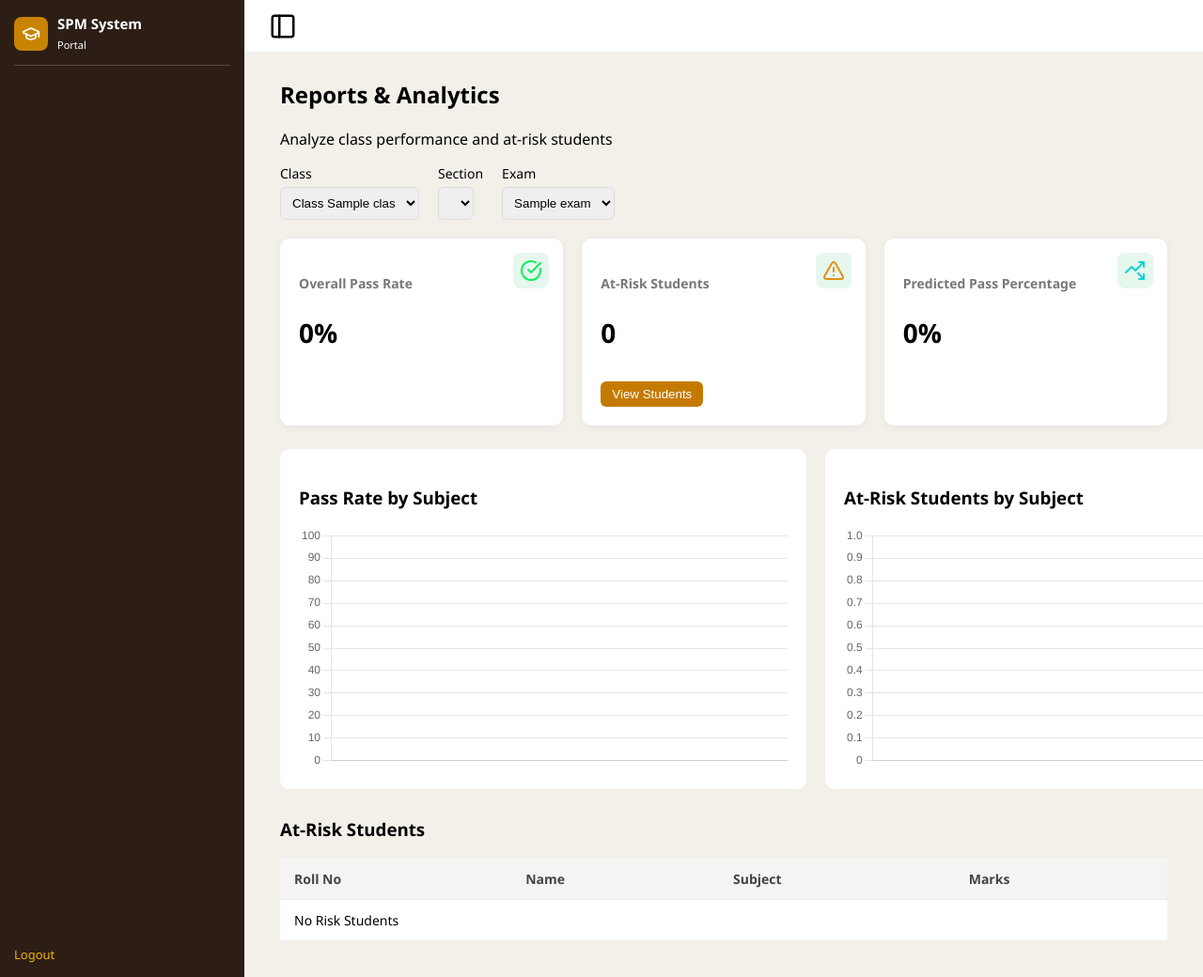
After one commit to rmy-b/project-school, a Django app: page /adminpanel/reports/ in a window 1280 px wide. The commit adds this page. Shown: the whole page at 94% size. Run offline with Django 5.2, Linux system fonts and the light colour scheme; tables that the repository leaves empty hold one stand-in row (values such as "Sample post"); lists and menus that the app fills with data are empty; parts of the project's set-up code (start-up, migrations or seed data) failed here and were passed over.

Commit message:
completed the Reports Screen

```diff
--- /dev/null
+++ b/adminpanel/static/adminpanel/css/reports.css
@@ -0,0 +1,119 @@
+.reports-container{
+padding:8px;
+}
+
+.class-filter{
+display:flex;
+gap:20px;
+margin-bottom:20px;
+}
+
+.filter-group label{
+display:block;
+font-size:14px;
+margin-bottom:5px;
+}
+
+.filter-group select{
+padding:8px;
+border:1px solid #ddd;
+border-radius:6px;
+}
+
+
+.report-cards{
+display:flex;
+gap:20px;
+margin-bottom:25px;
+}
+
+.report-card{
+flex:1;
+position: relative;
+background:white;
+padding:20px;
+border-radius:10px;
+box-shadow:0 2px 8px rgba(0,0,0,0.05);
+
+}
+
+.view-btn{
+margin-top:10px;
+padding:6px 12px;
+border:none;
+background:#c47a00;
+color:white;
+border-radius:6px;
+cursor:pointer;
+}
+
+
+.graph-section{
+display:flex;
+gap:20px;
+margin-bottom:30px;
+}
+
+.graph-card{
+flex:1;
+background:white;
+padding:20px;
+border-radius:10px;
+}
+
+.graph-card canvas{
+    height:260px !important;
+    max-height:260px;
+}
+
+.risk-table{
+    width:100%;
+    border-collapse: collapse;
+    margin-top:10px;
+    background:#fff;
+}
+
+.risk-table thead{
+    background:#f4f4f4;
+}
+
+.risk-table th,
+.risk-table td{
+    padding:12px 15px;
+    text-align:left;
+    font-size:14px;
+    border-bottom:1px solid #eee;
+}
+
+.risk-table th{
+    font-weight:600;
+    color:#444;
+}
+
+.risk-table tbody tr:hover{
+    background:#fafafa;
+}
+
+
+.report-card h4{
+    font-size:14px;
+    color:#777;
+    margin-bottom:5px;
+}
+
+.report-card h2{
+    font-size:28px;
+    font-weight:600;
+}
+
+.card-icon{
+    position:absolute;
+    top:15px;
+    right:15px;
+    width:38px;
+    height:38px;
+    display:flex;
+    align-items:center;
+    justify-content:center;
+    border-radius:8px;
+}
--- /dev/null
+++ b/adminpanel/static/adminpanel/js/reports.js
@@ -0,0 +1,128 @@
+// Scroll to risk students table
+document.querySelector(".view-btn").onclick = function () {
+    document.getElementById("riskTable").scrollIntoView({
+        behavior: "smooth"
+    });
+};
+
+
+
+// -----------------------------
+// Pass Rate Chart
+// -----------------------------
+
+const passLabels = passChartData.map(item => item.subject);
+const passValues = passChartData.map(item => item.pass_rate);
+
+new Chart(document.getElementById("passChart"), {
+
+type: "bar",
+
+data: {
+
+labels: passLabels,
+
+datasets: [{
+label: "Pass Rate %",
+data: passValues,
+backgroundColor: "#c47a00",
+hoverBackgroundColor:"#e39500",
+borderRadius:4
+}]
+
+},
+
+options: {
+
+responsive:true,
+maintainAspectRatio:false,
+
+animation:{
+duration:1200,
+easing:'easeOutQuart'
+},
+
+plugins:{
+legend:{display:false},
+
+tooltip:{
+backgroundColor:"#333",
+titleColor:"#fff",
+bodyColor:"#fff",
+padding:10,
+cornerRadius:6,
+callbacks:{
+label:function(context){
+return context.parsed.y + "% pass rate";
+}
+}
+}
+
+},
+
+scales:{
+y:{
+beginAtZero:true,
+max:100
+}
+}
+
+}
+
+});
+// -----------------------------
+// Risk Students Chart
+// -----------------------------
+
+const riskLabels = riskChartData.map(item => item.subject);
+const riskValues = riskChartData.map(item => item.risk);
+new Chart(document.getElementById("riskChart"), {
+
+
+type:'line',
+options:{
+indexAxis:'x'
+},
+
+data:{
+
+labels:riskLabels,
+
+datasets:[{
+
+label:"At Risk Students",
+data:riskValues,
+
+backgroundColor:"#c47a00",
+hoverBackgroundColor:"#c47a00",
+borderRadius:4
+
+}]
+
+},
+
+options:{
+responsive:true,
+maintainAspectRatio:false,
+
+animation:{
+duration:1200,
+easing:'easeOutQuart'
+},
+
+plugins:{
+legend:{display:false},
+
+tooltip:{
+callbacks:{
+label:function(context){
+return context.parsed.y + " students at risk";
+}
+}
+}
+
+}
+
+}
+
+});
--- /dev/null
+++ b/adminpanel/templates/adminpanel/reports.html
@@ -0,0 +1,156 @@
+{% extends "student/layout.html" %}
+{% load static %}
+
+{% block student_content %}
+
+<link rel="stylesheet" href="{% static 'adminpanel/css/reports.css' %}">
+<script src="https://cdn.jsdelivr.net/npm/chart.js"></script>
+
+<div class="reports-container">
+
+<h2>Reports & Analytics</h2>
+<p class="page-desc">Analyze class performance and at-risk students</p>
+
+<form method="GET" class="class-filter">
+
+<div class="filter-group">
+<label>Class</label>
+<select name="class" onchange="this.form.submit()">
+{% for c in classes %}
+<option value="{{ c.id }}"
+{% if selected_class.id == c.id %}selected{% endif %}>
+Class {{ c.class_name }}
+</option>
+{% endfor %}
+</select>
+</div>
+
+<div class="filter-group">
+<label>Section</label>
+<select name="section" onchange="this.form.submit()">
+{% for s in sections %}
+<option value="{{ s.id }}"
+{% if selected_section.id == s.id %}selected{% endif %}>
+Section {{ s.section_name }}
+</option>
+{% endfor %}
+</select>
+</div>
+
+<div class="filter-group">
+<label>Exam</label>
+<select name="exam" onchange="this.form.submit()">
+{% for e in exams %}
+<option value="{{ e.id }}"
+{% if selected_exam.id == e.id %}selected{% endif %}>
+{{ e.exam_name }}
+</option>
+{% endfor %}
+</select>
+</div>
+
+</form>
+
+<!-- Cards -->
+
+<div class="report-cards">
+
+<div class="report-card">
+<h4>Overall Pass Rate</h4>
+<h2>{{ overall_pass_rate }}%</h2>
+<div class="card-icon" style="background:#e6f7ee;">
+   <img src="{% static  'adminpanel/icons/tick.svg' %} " >
+</div>
+</div>
+
+<div class="report-card">
+<h4>At-Risk Students</h4>
+<h2>{{ risk_count }}</h2>
+<div class="card-icon" style="background:#e6f7ee;">
+   <img src="{% static  'adminpanel/icons/triangle-alert.svg' %} " >
+   </div>
+<button class="view-btn" onclick="scrollToRisk()">View Students</button>
+</div>
+
+<div class="report-card">
+<h4>Predicted Pass Percentage</h4>
+<h2>{{predicted_pass_rate}}%</h2>
+<div class="card-icon" style="background:#e6f7ee;">
+   <img src="{% static  'adminpanel/icons/predict.svg' %} " >
+</div>
+</div>
+
+</div>
+
+
+<!-- Graphs -->
+
+<div class="graph-section">
+
+<div class="graph-card">
+<h3>Pass Rate by Subject</h3>
+<canvas id="passChart"></canvas>
+</div>
+
+<div class="graph-card">
+<h3>At-Risk Students by Subject</h3>
+<canvas id="riskChart"></canvas>
+</div>
+
+</div>
+
+
+<!-- Risk Table -->
+
+<div class="risk-table-section" id="riskTable">
+
+<h3>At-Risk Students</h3>
+
+<table class="risk-table">
+
+<thead>
+<tr>
+<th>Roll No</th>
+<th>Name</th>
+<th>Subject</th>
+<th>Marks</th>
+</tr>
+</thead>
+
+<tbody>
+
+{% for r in risk_students %}
+
+<tr>
+<td>{{ r.roll }}</td>
+<td>{{ r.name }}</td>
+<td>{{ r.subject }}</td>
+<td>{{ r.marks }}</td>
+</tr>
+
+{% empty %}
+
+<tr>
+<td colspan="4">No Risk Students</td>
+</tr>
+
+{% endfor %}
+
+</tbody>
+
+</table>
+
+</div>
+
+</div>
+
+
+<script>
+const passChartData = JSON.parse('{{ pass_chart|safe }}');
+const riskChartData = JSON.parse('{{ risk_chart|safe }}');
+</script>
+
+
+<script src="{% static 'adminpanel/js/reports.js' %}"></script>
+
+{% endblock %}
--- a/adminpanel/urls.py
+++ b/adminpanel/urls.py
@@ -1,4 +1,5 @@
 from django.urls import path
+from .views.reports_views import reports_analytics
 from .views.managefaculty_views import manage_faculty,toggle_faculty_status,update_faculty,delete_faculty
 from .views.dashboard_views import admin_dashboard
 
@@ -22,5 +23,6 @@ path("manage_faculty/", manage_faculty,name="manage_faculty"),
 path("faculty-active-status/", toggle_faculty_status, name="toggle_faculty_status"),
 path("update-faculty/" , update_faculty,name="update_faculty"),
 path("delete-faculty/" , delete_faculty,name="delete_faculty"),
+path("reports/" ,reports_analytics,name="reports_analytics"),
 
 ]
--- /dev/null
+++ b/adminpanel/views/ml_model.py
@@ -0,0 +1,38 @@
+from sklearn.linear_model import LogisticRegression
+import numpy as np
+
+def train_model(data):
+    X = []
+    y = []
+
+    for item in data:
+        X.append([
+            item['unit_avg'],
+            item['mid_avg'],
+            item['attendance']
+        ])
+        y.append(item['label'])
+
+    if len(X) == 0:
+        return None
+
+    model = LogisticRegression()
+    if len(set(y)) < 2:
+        return None  # Not enough classes to train
+    model.fit(X, y)
+
+    return model
+
+
+def predict_pass_rate(model, data):
+    if model is None or len(data) == 0:
+        return 0
+
+    predictions = model.predict(data)
+
+    total = len(predictions)
+    passed = sum(predictions)
+
+    pass_rate = (passed / total) * 100
+
+    return round(pass_rate, 2)
--- /dev/null
+++ b/adminpanel/views/reports_views.py
@@ -0,0 +1,212 @@
+from django.shortcuts import render
+from details.models import Class, Section, Subject, Student, Marks, Exam,Attendance
+from django.db.models import Avg
+from .ml_model import train_model, predict_pass_rate
+import json
+
+def reports_analytics(request):
+
+    selected_class = request.GET.get("class")
+    selected_section = request.GET.get("section")
+    selected_exam = request.GET.get("exam")
+
+    # Default Class = 6
+    if not selected_class:
+        selected_class = Class.objects.filter(class_name="6").first()
+    else:
+        selected_class = Class.objects.get(id=selected_class)
+
+    # Default Section = A
+    if not selected_section:
+        selected_section = Section.objects.filter(
+            section_name="A",
+            class_obj=selected_class
+        ).first()
+    else:
+        selected_section = Section.objects.get(id=selected_section)
+
+    # Default Exam
+    if not selected_exam:
+        selected_exam = Exam.objects.first()
+    else:
+        selected_exam = Exam.objects.get(id=selected_exam)
+
+    students = Student.objects.filter(
+        class_obj=selected_class,
+        section=selected_section
+    )
+
+    subjects = Subject.objects.filter(class_obj=selected_class)
+
+    total_students = students.count()
+
+    passed_students = 0
+
+    subject_pass_data = []
+    subject_risk_data = []
+
+    risk_table = []
+    unique_risk_students = set()   # for unique count
+
+    # -----------------------------
+    # SUBJECT-WISE CALCULATION
+    # -----------------------------
+    for subject in subjects:
+
+        marks = Marks.objects.filter(
+            student__in=students,
+            subject=subject,
+            exam=selected_exam
+        )
+
+        total = marks.count()
+
+        # PASS: >= 35
+        pass_count = marks.filter(total_marks__gte=35).count()
+
+        # FAIL (real risk): < 35
+        fail_count = marks.filter(total_marks__lt=35).count()
+
+        pass_rate = (pass_count / total * 100) if total > 0 else 0
+
+        subject_pass_data.append({
+            "subject": subject.subject_name,
+            "pass_rate": round(pass_rate, 2)
+        })
+
+        subject_risk_data.append({
+            "subject": subject.subject_name,
+            "risk": fail_count
+        })
+
+        # -----------------------------
+        # RISK TABLE (ONLY FAILING STUDENTS)
+        # -----------------------------
+        risk_marks = marks.filter(total_marks__lt=35)
+
+        for m in risk_marks:
+            risk_table.append({
+                "roll": m.student.roll_no,
+                "name": m.student.name,
+                "subject": subject.subject_name,
+                "marks": m.total_marks
+            })
+
+            # Track unique students
+            unique_risk_students.add(m.student.id)
+
+    # -----------------------------
+    # OVERALL PASS RATE (CORRECT LOGIC)
+    # -----------------------------
+    for student in students:
+
+        student_marks = Marks.objects.filter(
+            student=student,
+            exam=selected_exam
+        )
+
+        # If ANY subject < 35 → FAIL
+        failed = student_marks.filter(total_marks__lt=35).exists()
+
+        if not failed:
+            passed_students += 1
+
+    overall_pass_rate = (
+        (passed_students / total_students) * 100
+        if total_students > 0 else 0
+    )
+
+
+    # ML PREDICTION
+    # -----------------------------------
+    predicted_pass_rate = 0
+    ml_data = []
+
+    for student in students:
+
+        # UNIT AVG
+        unit_avg = Marks.objects.filter(
+            student=student,
+            exam__exam_name__icontains="Unit"
+        ).aggregate(avg=Avg('total_marks'))['avg'] or 0
+
+        # MID AVG
+        mid_avg = Marks.objects.filter(
+            student=student,
+            exam__exam_name__icontains="Mid"
+        ).aggregate(avg=Avg('total_marks'))['avg'] or 0
+
+        # ATTENDANCE
+        attendance_qs = Attendance.objects.filter(student=student)
+
+        total_days = attendance_qs.count()
+        present_days = attendance_qs.filter(status='P').count()
+
+        attendance_percentage = (present_days / total_days * 100) if total_days > 0 else 0
+
+        # LABEL
+        label = 1 if mid_avg >= 35 else 0
+
+        ml_data.append({
+            "unit_avg": unit_avg,
+            "mid_avg": mid_avg,
+            "attendance": attendance_percentage,
+            "label": label
+        })
+
+    # TRAIN MODEL
+    model = train_model(ml_data)
+
+    # PREPARE INPUT
+    predict_input = []
+
+    for item in ml_data:
+        predict_input.append([
+            item['unit_avg'],
+            item['mid_avg'],
+            item['attendance']
+        ])
+
+      # TRAIN MODEL ONLY IF DATA EXISTS
+    if len(ml_data) > 0:
+
+        model = train_model(ml_data)
+
+        predict_input = [
+            [item['unit_avg'], item['mid_avg'], item['attendance']]
+            for item in ml_data
+        ]
+
+        if model is None:
+            predicted_pass_rate = overall_pass_rate
+        else:
+            predicted_pass_rate = predict_pass_rate(model, predict_input)
+
+    else:
+        predicted_pass_rate = 0
+    # -----------------------------
+    # CONTEXT
+    # -----------------------------
+    context = {
+
+        "classes": Class.objects.all(),
+        "sections": Section.objects.filter(class_obj=selected_class),
+        "exams": Exam.objects.all(),
+
+        "selected_class": selected_class,
+        "selected_section": selected_section,
+        "selected_exam": selected_exam,
+
+        "overall_pass_rate": round(overall_pass_rate, 2),
+
+        # UNIQUE RISK COUNT
+        "risk_count": len(unique_risk_students),
+
+        "pass_chart": json.dumps(subject_pass_data),
+        "risk_chart": json.dumps(subject_risk_data),
+
+        "risk_students": risk_table,
+        "predicted_pass_rate": predicted_pass_rate,
+    }
+
+    return render(request, "adminpanel/reports.html", context)
--- a/student/templates/student/layout.html
+++ b/student/templates/student/layout.html
@@ -84,9 +84,9 @@
                     <a href="#">Classes & Subjects</a>
                 </li>
 
-                <li>
+                <li class="{% if request.resolver_match.url_name == 'reports_analytics' %}active{% endif %}">
                     <img src="{% static 'student/icons/chart-column.svg' %}" class="menu-icon">
-                    <a href="#">Reports & Analytics</a>
+                    <a href="{% url 'reports_analytics' %}">Reports & Analytics</a>
                 </li>
 
                 {% endif %}
```
Also changed, not shown: adminpanel/static/adminpanel/icons/predict.svg (added), adminpanel/static/adminpanel/icons/tick.svg (added), adminpanel/static/adminpanel/icons/triangle-alert.svg (added).
